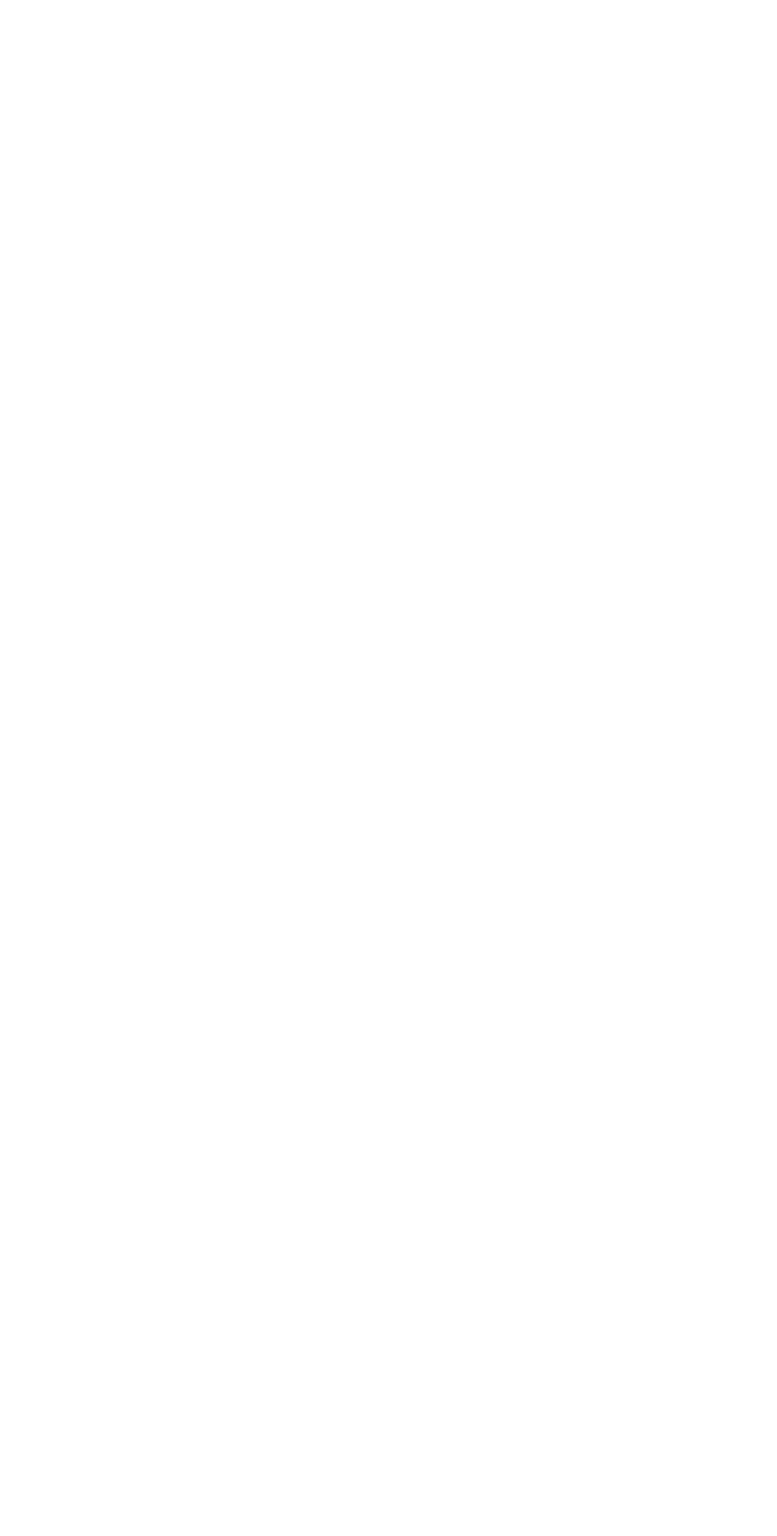
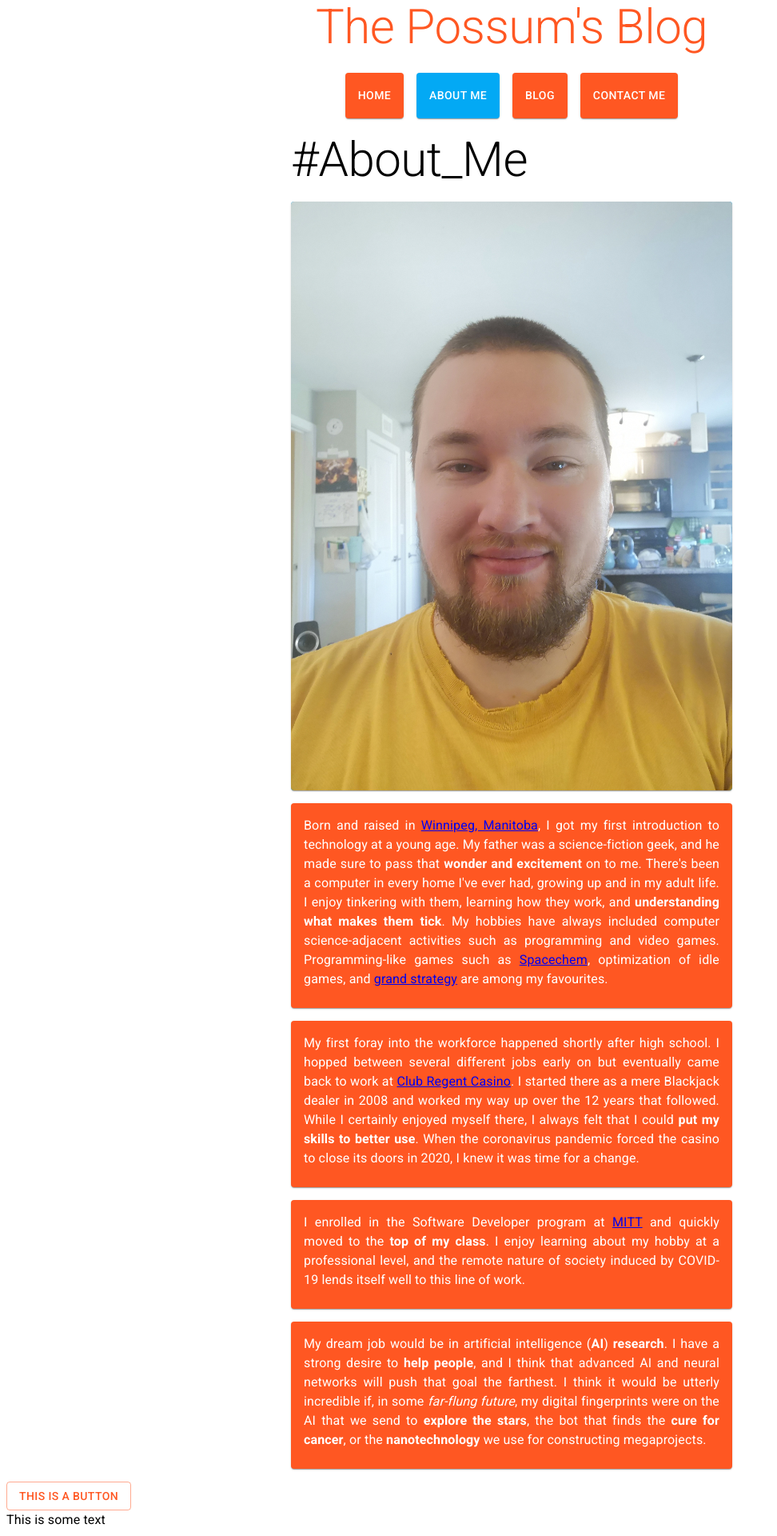
Before and after one commit to alexgilmer/technical-writing-blog, a React (Create React App) app: page /aboutme in a window 1280 px wide. Shown: the part 10-1930 px from the top of the page at 80% size, without its empty margins (0-972 px from the left). Before the commit the page ends 800 px from the top, so only its background shows below. Built offline with nearby package versions, Linux system fonts and the light colour scheme.

Commit message:
Set up About Me Page, start Home Page

```diff
--- a/src/App.js
+++ b/src/App.js
@@ -1,5 +1,38 @@
+import { Button } from "@material-ui/core";
+import { Typography } from "@material-ui/core";
+import Header from "./components/Header";
+import { Switch, Route } from "react-router-dom";
+import PageAbout from "./components/PageAbout";
+import PageHome from "./components/PageHome";
+
 function App() {
-  return <></>;
+  return (
+    <>
+      <Switch>
+        <Route exact path="/">
+          <Header active="" />
+          <PageHome />
+        </Route>
+
+        <Route path="/aboutme">
+          <Header active="aboutme" />
+          <PageAbout />
+        </Route>
+
+        <Route path="/blog">
+          <Header active="blog" />
+        </Route>
+
+        <Route path="/contact">
+          <Header active="contact" />
+        </Route>
+      </Switch>
+      <Button color="primary" variant="outlined">
+        This is a button
+      </Button>
+      <Typography>This is some text</Typography>
+    </>
+  );
 }
 
 export default App;
--- /dev/null
+++ b/src/components/Header.jsx
@@ -0,0 +1,90 @@
+import { Container, Typography, Grid, Paper } from "@material-ui/core";
+import { Link } from "react-router-dom";
+import { makeStyles } from "@material-ui/core";
+
+const useStyles = makeStyles((theme) => ({
+  navStyles: {},
+  ulStyles: { listStyle: "none" },
+  linkStyles: { textDecoration: "none" },
+  paperStyles: {
+    color: "white",
+    padding: "1rem",
+    backgroundColor: theme.palette.primary[500],
+    "&:hover": {
+      backgroundColor: theme.palette.primary[700],
+    },
+  },
+  activePaperStyles: {
+    color: "white",
+    padding: "1rem",
+    backgroundColor: theme.palette.secondary[500],
+    "&:hover": {
+      backgroundColor: theme.palette.secondary[700],
+    },
+  },
+  bottomMargin: {
+    marginBottom: "5rem",
+  },
+}));
+
+const navBarLinks = [
+  {
+    link: "",
+    text: "Home",
+  },
+  {
+    link: "aboutme",
+    text: "About Me",
+  },
+  {
+    link: "blog",
+    text: "Blog",
+  },
+  {
+    link: "contact",
+    text: "Contact Me",
+  },
+];
+
+const Header = (props) => {
+  const classes = useStyles();
+  const { active } = props;
+
+  return (
+    <Container>
+      <Typography gutterBottom align="center" color="primary" variant="h2">
+        The Possum's Blog
+      </Typography>
+      <Grid container justify="center" spacing={2}>
+        {navBarLinks.map((page) => (
+          <Grid item>
+            <Link className={classes.linkStyles} to={`/${page.link}`}>
+              <Paper
+                className={
+                  active === page.link
+                    ? classes.activePaperStyles
+                    : classes.paperStyles
+                }
+              >
+                <Typography variant="button">{page.text}</Typography>
+              </Paper>
+            </Link>
+          </Grid>
+        ))}
+      </Grid>
+    </Container>
+  );
+};
+
+{
+  /* <nav className={classes.navStyles}>
+<ul className={classes.ulStyles}>
+<li className={classes.liStyles}>
+  <Link className={classes.linkStyles} to="/">
+    <Typography variant="button">home</Typography>
+  </Link>
+</li>
+</ul>
+</nav> */
+}
+export default Header;
--- /dev/null
+++ b/src/components/PageAbout.jsx
@@ -0,0 +1,131 @@
+import {
+  Container,
+  Typography,
+  Card,
+  CardMedia,
+  CardContent,
+} from "@material-ui/core";
+import { makeStyles } from "@material-ui/core";
+
+const useStyles = makeStyles((theme) => ({
+  imgCardStyles: {
+    display: "flex",
+    margin: "1rem 0",
+    backgroundColor: theme.palette.secondary[500],
+    color: "white",
+  },
+  textCardStyles: {
+    margin: "1rem 0",
+    backgroundColor: theme.palette.primary[500],
+    color: "white",
+  },
+  h2Styles: {
+    margin: "1rem auto",
+  },
+}));
+
+const PageAbout = (props) => {
+  const classes = useStyles();
+
+  return (
+    <Container maxWidth="sm">
+      <Typography className={classes.h2Styles} variant="h2">
+        #About_Me
+      </Typography>
+
+      <Card className={classes.imgCardStyles}>
+        <CardMedia
+          component="img"
+          alt="My face"
+          width="100px"
+          image="My Face.jpg"
+        />
+        {/* <img src="My Face.jpg" alt="My face!" /> */}
+
+        <CardContent>
+          <Typography variant="body1" align="justify">
+            Hey there! My name is <span className="underline">Alex Gilmer</span>
+            . My friends call me "Possum" because when people ask me how I'm
+            doing, I always answer with{" "}
+            <strong>"awesome like a possum!"</strong>
+          </Typography>
+        </CardContent>
+      </Card>
+
+      <Card className={classes.textCardStyles}>
+        <CardContent>
+          <Typography variant="body1" align="justify">
+            Born and raised in{" "}
+            <a href="https://goo.gl/maps/HfdVoyRVS8wuRmeP9">
+              Winnipeg, Manitoba
+            </a>
+            , I got my first introduction to technology at a young age. My
+            father was a science-fiction geek, and he made sure to pass that{" "}
+            <strong>wonder and excitement</strong> on to me. There's been a
+            computer in every home I've ever had, growing up and in my adult
+            life. I enjoy tinkering with them, learning how they work, and{" "}
+            <strong>understanding what makes them tick</strong>. My hobbies have
+            always included computer science-adjacent activities such as
+            programming and video games. Programming-like games such as{" "}
+            <a href="https://www.zachtronics.com/spacechem/">Spacechem</a>,
+            optimization of idle games, and{" "}
+            <a href="https://civilization.com/civilization-5/">
+              grand strategy
+            </a>{" "}
+            are among my favourites.{" "}
+          </Typography>
+        </CardContent>
+      </Card>
+
+      <Card className={classes.textCardStyles}>
+        <CardContent>
+          <Typography variant="body1" align="justify">
+            My first foray into the workforce happened shortly after high
+            school. I hopped between several different jobs early on but
+            eventually came back to work at{" "}
+            <a href="https://www.casinosofwinnipeg.com/club-regent-casino-home/">
+              Club Regent Casino
+            </a>
+            . I started there as a mere Blackjack dealer in 2008 and worked my
+            way up over the 12 years that followed. While I certainly enjoyed
+            myself there, I always felt that I could{" "}
+            <strong>put my skills to better use</strong>. When the coronavirus
+            pandemic forced the casino to close its doors in 2020, I knew it was
+            time for a change.
+          </Typography>
+        </CardContent>
+      </Card>
+
+      <Card className={classes.textCardStyles}>
+        <CardContent>
+          <Typography variant="body1" align="justify">
+            I enrolled in the Software Developer program at{" "}
+            <a href="https://mitt.ca/">MITT</a> and quickly moved to the{" "}
+            <strong>top of my class</strong>. I enjoy learning about my hobby at
+            a professional level, and the remote nature of society induced by
+            COVID-19 lends itself well to this line of work.
+          </Typography>
+        </CardContent>
+      </Card>
+
+      <Card className={classes.textCardStyles}>
+        <CardContent>
+          <Typography variant="body1" align="justify">
+            My dream job would be in artificial intelligence (
+            <strong>AI</strong>) <strong>research</strong>. I have a strong
+            desire to <strong>help people</strong>, and I think that advanced AI
+            and neural networks will push that goal the farthest. I think it
+            would be utterly incredible if, in some <em>far-flung future</em>,
+            my digital fingerprints were on the AI that we send to{" "}
+            <strong>explore the stars</strong>, the bot that finds the{" "}
+            <strong>cure for cancer</strong>, or the{" "}
+            <strong>nanotechnology</strong> we use for constructing
+            megaprojects.
+          </Typography>
+        </CardContent>
+      </Card>
+    </Container>
+  );
+};
+
+export default PageAbout;
--- /dev/null
+++ b/src/components/PageHome.jsx
@@ -0,0 +1,30 @@
+import {
+  Container,
+  Typography,
+  Card,
+  CardContent,
+  CardMedia,
+} from "@material-ui/core";
+import { makeStyles } from "@material-ui/core";
+
+const useStyles = makeStyles((theme) => ({
+  h2Styles: {
+    margin: "1rem auto",
+  },
+}));
+
+const PageHome = (props) => {
+  const classes = useStyles();
+
+  return (
+    <>
+      <Container maxWidth="sm">
+        <Typography className={classes.h2Styles} variant="h2">
+          #Splash_Page
+        </Typography>
+      </Container>
+    </>
+  );
+};
+
+export default PageHome;
--- a/src/index.js
+++ b/src/index.js
@@ -1,10 +1,17 @@
 import React from "react";
 import ReactDOM from "react-dom";
 import App from "./App";
+import { ThemeProvider } from "@material-ui/core/styles";
+import theme from "./utils/theme";
+import { BrowserRouter as Router } from "react-router-dom";
 
 ReactDOM.render(
   <React.StrictMode>
-    <App />
+    <Router>
+      <ThemeProvider theme={theme}>
+        <App />
+      </ThemeProvider>
+    </Router>
   </React.StrictMode>,
   document.getElementById("root")
 );
--- /dev/null
+++ b/src/utils/theme.js
@@ -0,0 +1,11 @@
+import { createMuiTheme } from "@material-ui/core";
+import { deepOrange, lightBlue } from "@material-ui/core/colors";
+
+const theme = createMuiTheme({
+  palette: {
+    primary: deepOrange,
+    secondary: lightBlue,
+  },
+});
+
+export default theme;
```
Also changed, not shown: src/components/PageBlog.jsx (added), src/components/PageContact.jsx (added).
